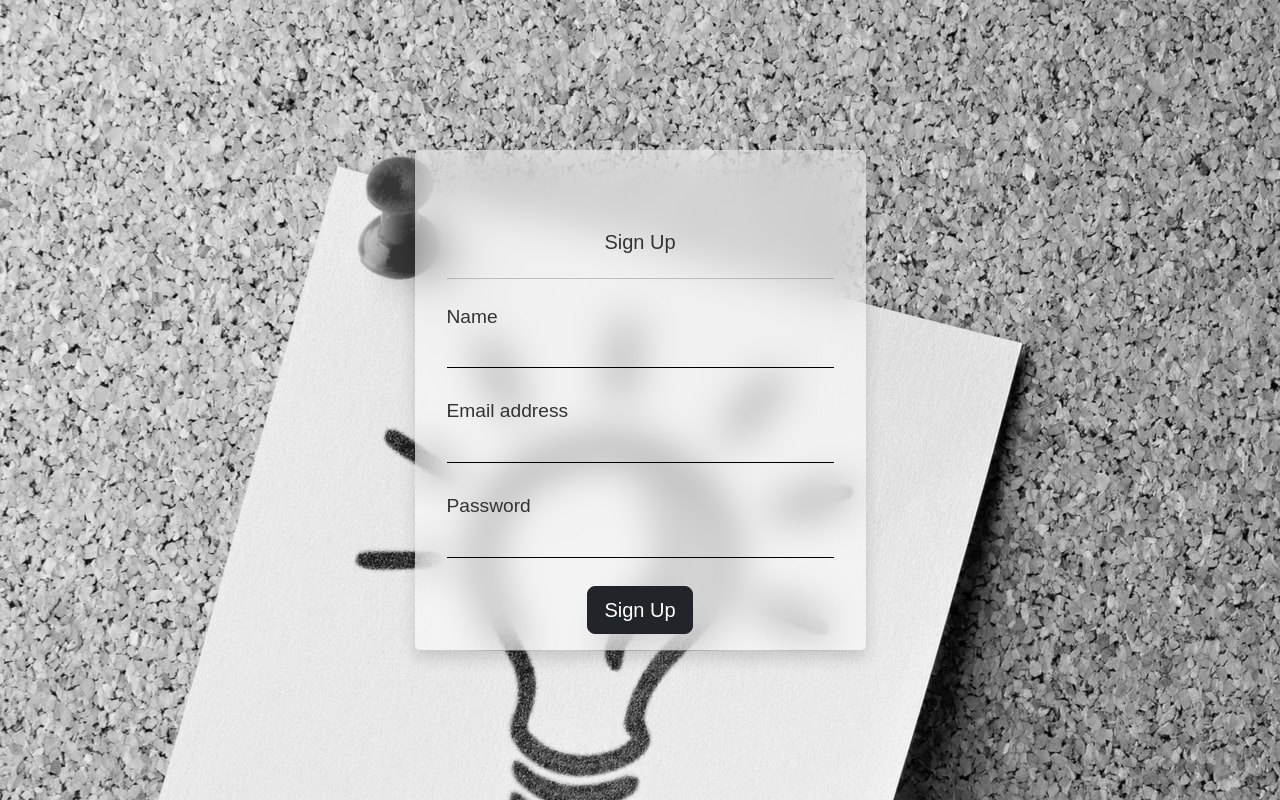
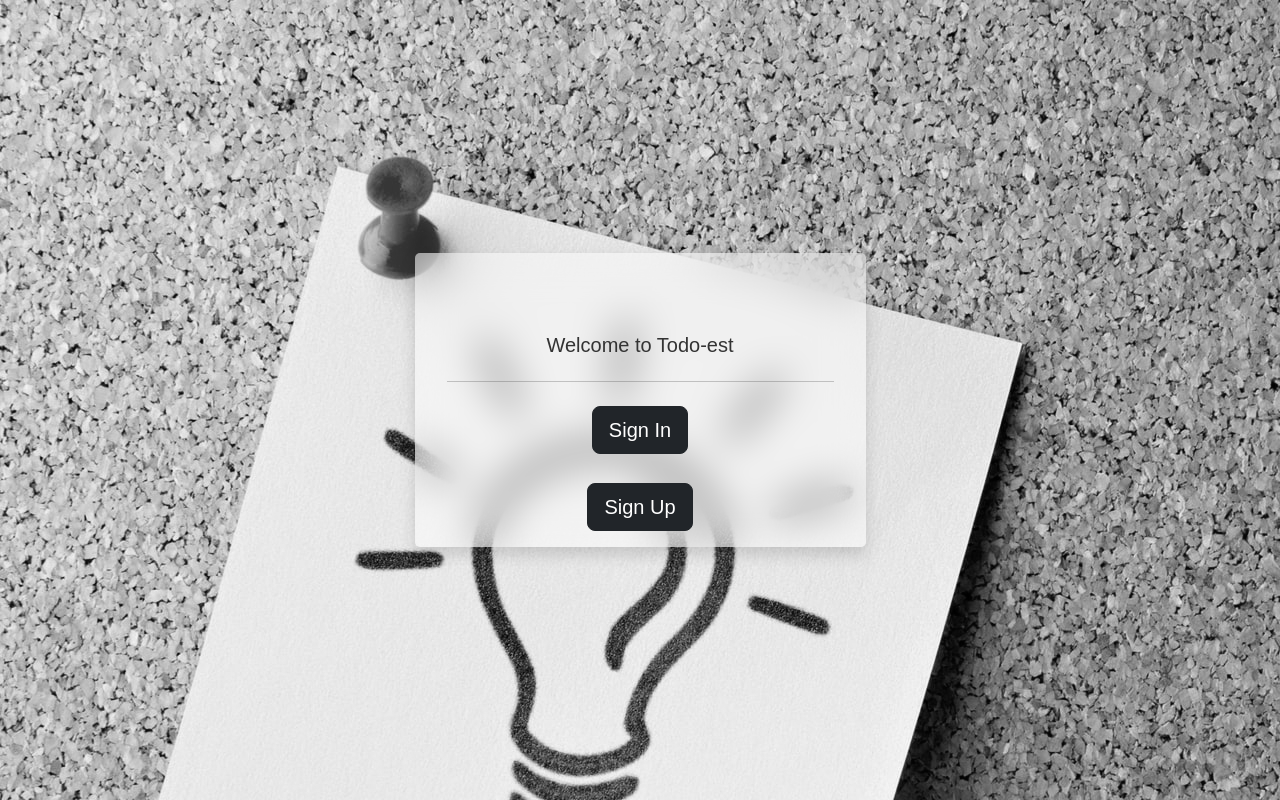
Before and after one commit to ImAliMoussa/ToDo-React, a React (Create React App) app: page / in a window 1280 px wide. Built offline with nearby package versions, Linux system fonts and the light colour scheme; some icons are missing.

Commit message:
fixes, should add routing now

```diff
--- /dev/null
+++ b/src/components/form-with-logo/form-with-logo.component.jsx
@@ -0,0 +1,18 @@
+import React from 'react';
+import {ReactComponent as Logo} from "bootstrap-icons/icons/card-list.svg";
+
+const FormWithLogo = ({title, children}) => {
+    return (
+        <form method="post">
+            <div className="row "><Logo className="col" height={"4rem"} width={"4rem"}
+            /></div>
+            <h5 className="text-center">{title}</h5>
+            <hr className="my-4"/>
+            {
+                children
+            }
+        </form>
+    );
+}
+
+export default FormWithLogo;
--- a/src/components/page-faded-centered-div/page-faded-centered-div.component.jsx
+++ b/src/components/page-faded-centered-div/page-faded-centered-div.component.jsx
@@ -1,14 +1,8 @@
 import React from 'react';
 import './page-faded-centered-div.styles.scss';
 import BACKGROUND from '../../imgs/homebg3.jpg'
-import {ReactComponent as Logo} from "bootstrap-icons/icons/card-list.svg";
 
-const FadedDiv = (props) => {
-    const {title, children, onSubmit} = props;
-    const onFormSubmit = (e) => {
-        e.preventDefault();
-        onSubmit();
-    }
+const FadedDiv = ({children}) => {
     return (
         <>
             <div className="welcome-page-container grayscale"
@@ -19,15 +13,9 @@ const FadedDiv = (props) => {
                         <div className="col-12 col-md-8 col-lg-5 mx-auto d-flex flex-column">
                             <div className="welcome-modal shadow">
                                 <div className="card-body">
-                                    <form className="form-signin" onSubmit={onFormSubmit}>
-                                        <div className="row "><Logo className="col" height={"4rem"} width={"4rem"}
-                                        /></div>
-                                        <h5 className="text-center">{title}</h5>
-                                        <hr className="my-4"/>
-                                        {
-                                            children
-                                        }
-                                    </form>
+                                    {
+                                        children
+                                    }
                                 </div>
                             </div>
                         </div>
--- a/src/index.js
+++ b/src/index.js
@@ -6,13 +6,14 @@ import './index.scss';
 import reportWebVitals from './reportWebVitals';
 import {BrowserRouter} from "react-router-dom/";
 import SignInPage from "./pages/sign-up-page/signup-page.component";
-import SignInSignUp from "./pages/sign-in-sign-up/sign-in-sign-up.component";
+import SignIn from "./pages/sign-in-page/sign-in.component";
 import SignUpPage from "./pages/sign-up-page/signup-page.component";
+import WelcomePage from "./pages/welcome-page/welcome-page.component";
 
 ReactDOM.render(
     <React.StrictMode>
         <BrowserRouter>
-            <SignUpPage/>
+            <WelcomePage/>
         </BrowserRouter>
     </React.StrictMode>,
     document.getElementById('root')
--- a/src/pages/sign-in-sign-up/sign-in-sign-up.component.jsx
+++ b/src/pages/sign-in-page/sign-in.component.jsx
@@ -1,10 +1,14 @@
 import React from 'react';
 import FadedDiv from "../../components/page-faded-centered-div/page-faded-centered-div.component";
 import GoogleButton from "react-google-button";
-import './sign-in-sign-up.styles.scss';
+import './sign-in.styles.scss';
 import {signInWithEmail, signInWithGoogle} from "../../firebase/firebaseAuthUtils";
+import FormWithLogo from "../../components/form-with-logo/form-with-logo.component";
 
-class SignInSignUp extends React.Component {
+class SignIn extends React.Component {
+    SIGN_IN_EMAIL = "SIGN_IN_EMAIL";
+    SIGN_IN_GOOGLE = "SIGN_IN_GOOGLE";
+
     state = {
         email: "",
         password: ""
@@ -18,14 +22,26 @@ class SignInSignUp extends React.Component {
         });
     }
 
+    handleSubmit = (event, name) => {
+        console.log({name})
+        if (name === this.SIGN_IN_EMAIL) {
+            const {email, password} = this.state;
+            signInWithEmail(email, password);
+        } else if (name === this.SIGN_IN_GOOGLE) {
+            signInWithGoogle();
+        } else console.assert(false);
+        event.preventDefault();
+    }
+
     render() {
         const {email, password} = this.state;
         // sign in page content, added as props.children to FadedDiv component
-        const content =
+        const signInContent =
             <>
                 <div className="form-label-group">
                     <label htmlFor="inputEmail" className="text-sm-left">Email address</label>
                     <input type="email" id="inputEmail" className="form-control" name="email" value={email}
+                           onChange={this.handleInputChange}
                            required autoFocus/>
                 </div>
                 <br/>
@@ -33,22 +49,28 @@ class SignInSignUp extends React.Component {
                 <div className="form-label-group">
                     <label htmlFor="inputPassword">Password</label>
                     <input type="password" id="inputPassword" className="form-control" name="password" value={password}
+                           onChange={this.handleInputChange}
                            required/>
                 </div>
                 <br/>
                 <div className="d-flex">
-                    <button className="btn btn-block btn-lg btn-dark d-block mx-auto">Sign In</button>
+                    <button onClick={(e) => this.handleSubmit(e, this.SIGN_IN_EMAIL)}
+                            className="btn btn-block btn-lg btn-dark d-block mx-auto">Sign In
+                    </button>
                 </div>
                 <hr className="my-3"/>
                 <div className="m-2"><p className="text-muted fine-print text-secondary text-sm-center m-0">or</p></div>
-                <div><GoogleButton className="w-100 bg-white text-dark" onClick={signInWithEmail}/></div>
+                <div><GoogleButton onClick={(e) => this.handleSubmit(e, this.SIGN_IN_GOOGLE)}
+                                   className="w-100 bg-white text-dark"/></div>
             </>;
+
+        const content = <FormWithLogo title="Sign In" children={signInContent}/>
 
         return (
             <FadedDiv className="mx-auto" title="Sign In" children={content}
-                      onSubmit={signInWithEmail(email, password)}/>
+                      onSubmit={this.handleSubmit}/>
         );
     }
 };
 
-export default SignInSignUp;
+export default SignIn;
--- a/src/pages/sign-up-page/signup-page.component.jsx
+++ b/src/pages/sign-up-page/signup-page.component.jsx
@@ -2,6 +2,7 @@ import React from 'react';
 import './signup-page.styles.scss';
 import FadedDiv from "../../components/page-faded-centered-div/page-faded-centered-div.component";
 import {signUpWithEmail} from "../../firebase/firebaseAuthUtils";
+import FormWithLogo from "../../components/form-with-logo/form-with-logo.component";
 
 class SignUpPage extends React.Component {
     // sign in page content, added as props.children to FadedDiv component
@@ -19,9 +20,15 @@ class SignUpPage extends React.Component {
         });
     }
 
+    handleSubmit = (event) => {
+        const {fullName, email, password} = this.state;
+        signUpWithEmail(fullName, email, password);
+        event.preventDefault();
+    }
+
     render() {
         const {fullName, email, password} = this.state;
-        const content =
+        const signUpContent =
             <>
                 <div className="form-label-group">
                     <label htmlFor="inputName" className="text-sm-left">Name</label>
@@ -44,12 +51,14 @@ class SignUpPage extends React.Component {
                 </div>
                 <br/>
                 <div className="d-flex">
-                    <button type="submit" className="btn btn-block btn-lg btn-dark d-block mx-auto">Sign Up</button>
+                    <button onClick={this.handleSubmit} className="btn btn-block btn-lg btn-dark d-block mx-auto">Sign Up</button>
                 </div>
             </>;
 
+            const content = <FormWithLogo title="Sign Up" children={signUpContent} />
+
         return (
-            <FadedDiv title="Sign Up" children={content} onSubmit={() => signUpWithEmail(fullName, email, password)}/>
+            <FadedDiv title="Sign Up" children={content}/>
         );
     }
 
--- /dev/null
+++ b/src/pages/welcome-page/welcome-page.component.jsx
@@ -0,0 +1,32 @@
+import React from 'react';
+import FormWithLogo from "../../components/form-with-logo/form-with-logo.component";
+import FadedDiv from "../../components/page-faded-centered-div/page-faded-centered-div.component";
+
+const WelcomePage = () => {
+    const handleClick = (e) => {
+        const {name} = e.target;
+        console.log({name})
+    };
+
+    const pageContent = <>
+        <div className="d-flex">
+            <button onClick={handleClick} name="signIn"
+                    className="btn btn-block btn-lg btn-dark d-block mx-auto">Sign In
+            </button>
+        </div>
+        <br />
+        <div className="d-flex">
+            <button onClick={handleClick} name="signUp"
+                    className="btn btn-block btn-lg btn-dark d-block mx-auto">Sign Up
+            </button>
+        </div>
+    </>;
+
+    const content = <FormWithLogo title="Welcome to Todo-est" children={pageContent} />;
+
+    return (
+        <FadedDiv children={content} />
+    );
+};
+
+export default WelcomePage;
```
Also changed, not shown: src/pages/sign-in-page/sign-in.styles.scss (renamed from src/pages/sign-in-sign-up/sign-in-sign-up.styles.scss).
